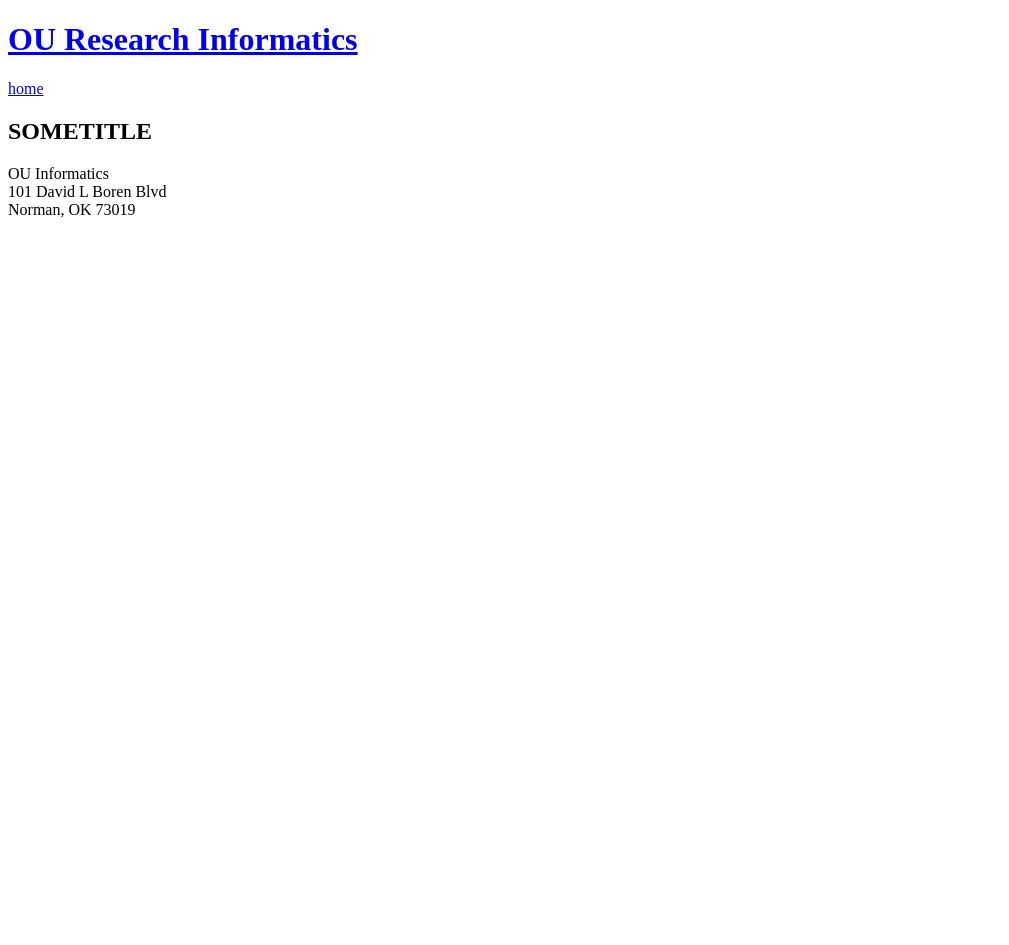
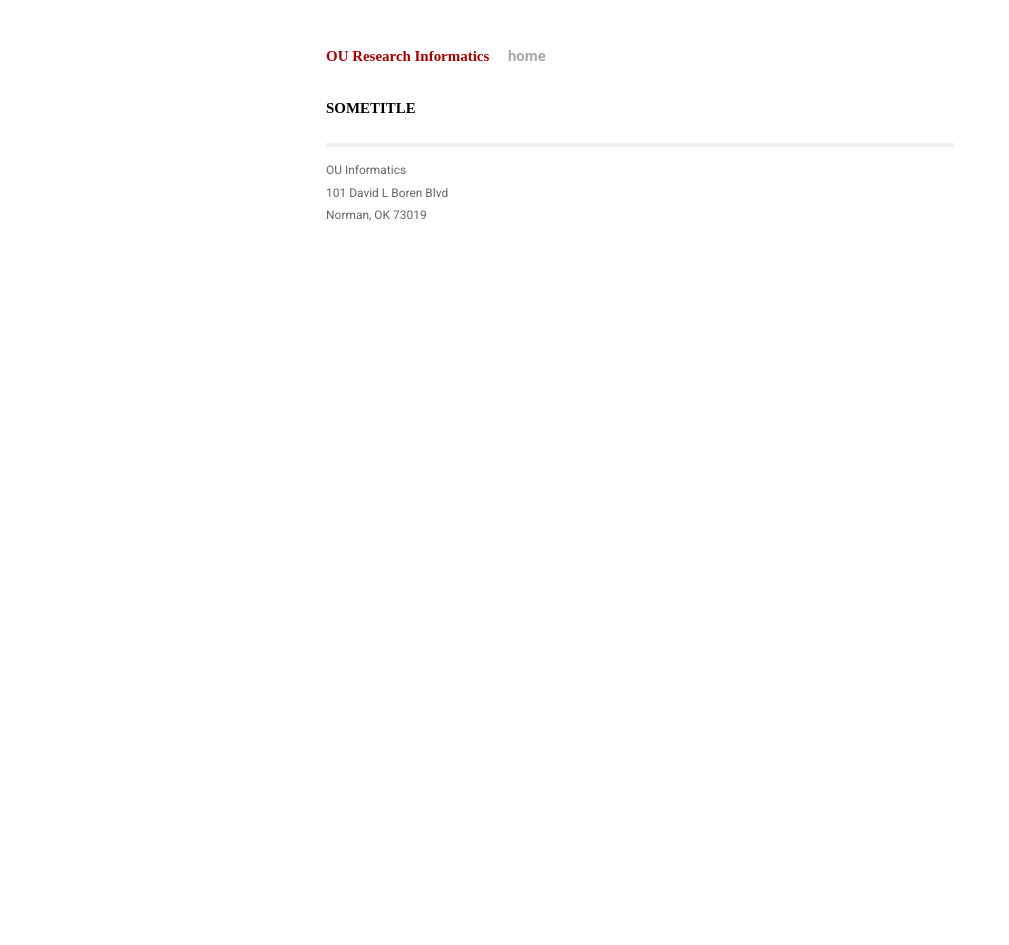
Before and after one commit to GaddamMS/informatics, a Jekyll site: the page built from resources/CourseModules.md, in a window 1280 px wide. Shown: the whole page, without its empty margins (0-1009 px from the left). Built offline with Jekyll 4.4.1, drawn with Linux system fonts in a browser that asks for light colours; some web fonts are replaced; Markdown is read by kramdown in place of the engine named in the settings; before the commit the page ends 900 px from its top, so only the background shows below that.

Commit message:
Getting paths to CSS sorted

```diff
--- a/_layouts/default.html
+++ b/_layouts/default.html
@@ -9,11 +9,11 @@
         <!-- fonts from google -->
 <link href='http://fonts.googleapis.com/css?family=Fauna+One|Inconsolata:400,700|Roboto:400,100,300,700,700italic,300italic' rel='stylesheet' type='text/css'>
         <!-- syntax highlighting CSS -->
-        <link rel="stylesheet" href="css/syntax.css">
+        <link rel="stylesheet" href="{{site.root}}/css/syntax.css">
 
 
         <!-- Custom CSS -->
-        <link rel="stylesheet" href="css/main.css">
+        <link rel="stylesheet" href="{{site.root}}/css/main.css">
 
     </head>
     <body>
```
